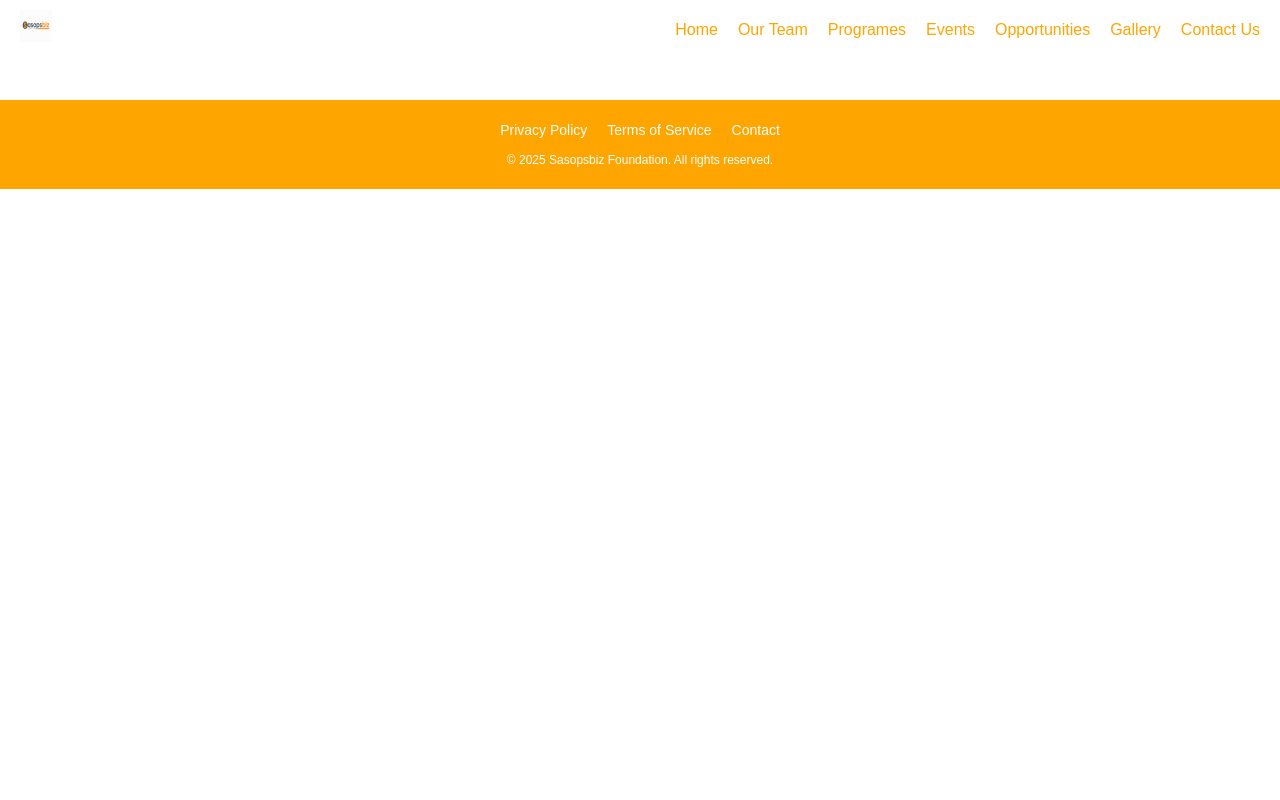
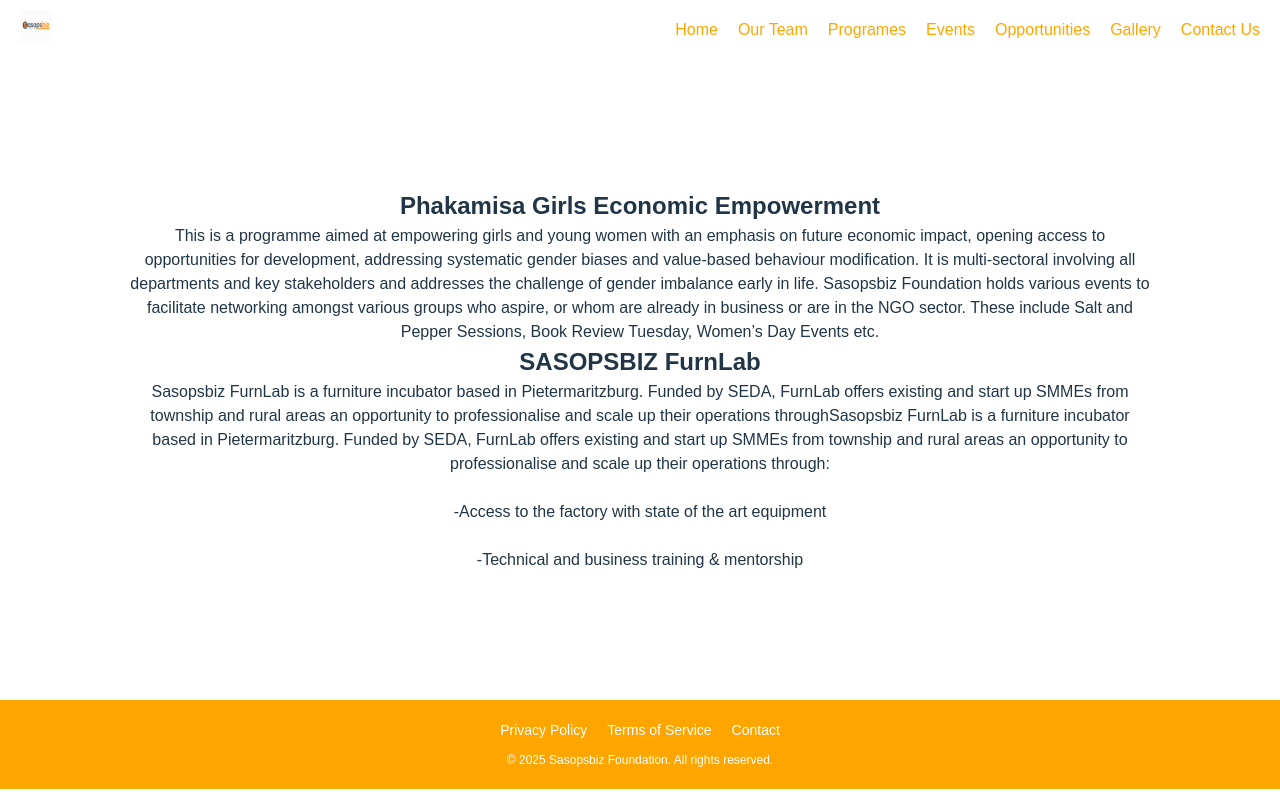
Before and after one commit to zibusisojnduna/Sasopsbiz-Foundation, a React (Vite) app: page /programes in a window 1280 px wide. Built offline with nearby package versions, Linux system fonts and the light colour scheme.

Commit message:
progrmes updated

```diff
--- a/src/pages/events.jsx
+++ b/src/pages/events.jsx
@@ -4,6 +4,8 @@
             <title>
               Sasopsbiz Foundation - Events
             </title>
+
+            <div></div>
         </section>
     )
 }
--- a/src/pages/opportunities.jsx
+++ b/src/pages/opportunities.jsx
@@ -5,6 +5,8 @@
                 Opportunities
             </title>
 
+
+
         </section>
     )
 }
--- a/src/pages/ourTeam.jsx
+++ b/src/pages/ourTeam.jsx
@@ -10,16 +10,20 @@
             <div style={{margin:"5%", textAlign:"center", padding:"5%",}}>
                 <table>
                    <th>
-                        <tr><img src="..\src\assets\IMG-20200708-WA0093-e1594832326811.jpg" style={{width:"100%", padding:"5%"}}></img></tr>
+                        <tr><img src="..\src\assets\IMG-20200708-WA0093-e1594832326811.jpg" style={{width:"100%", padding:"5%"}}></img>
+                            <h4>Fidzani Nduna</h4>
+                        </tr>
                    </th>
 
                    <th>
                         <tr>
                             <img src="..\src\assets\Pumla-crop.jpg" style={{width:"100%", padding:"5%"}}></img>
+                            <h4>Cynthia Vilakazi</h4>
                         </tr>
 
                         <tr>
                             <img src="..\src\assets\Siphelele.jpg" style={{width:"100%", padding:"5%"}}></img>
+                            Siphelele Kunene
                         </tr>
                    </th>
                 </table>
--- a/src/pages/programes.jsx
+++ b/src/pages/programes.jsx
@@ -3,7 +3,16 @@
         <section>
             <title>Sasopsbiz Foundation - Programes</title>
 
-            <div>
+            <div style={{margin:"5%", textAlign:"center", padding:"5%"}}>
+                <h2>Phakamisa Girls Economic Empowerment</h2>
+                <p>This is a programme aimed at empowering girls and young women with an emphasis on future economic impact, opening access to opportunities for development, addressing systematic gender biases and value-based behaviour modification. It is multi-sectoral involving all departments and key stakeholders and addresses the challenge of gender imbalance early in life.
+                    Sasopsbiz Foundation holds various events to facilitate networking amongst various groups who aspire, or whom are already in business or are in the NGO sector. These include Salt and Pepper Sessions, Book Review Tuesday, Women’s Day Events etc.</p>
+
+                    <h2>SASOPSBIZ FurnLab</h2>
+                    <p>Sasopsbiz FurnLab is a furniture incubator based in Pietermaritzburg. Funded by SEDA, FurnLab offers existing and start up SMMEs from township and rural areas an opportunity to professionalise and scale up their operations throughSasopsbiz FurnLab is a furniture incubator based in Pietermaritzburg. Funded by SEDA, FurnLab offers existing and start up SMMEs from township and rural areas an opportunity to professionalise and scale up their operations through:</p><br>
+                    </br>
+                    <p>-Access to the factory with state of the art equipment</p><br></br>
+                    <p>-Technical and business training & mentorship</p>
 
             </div>
 
```
